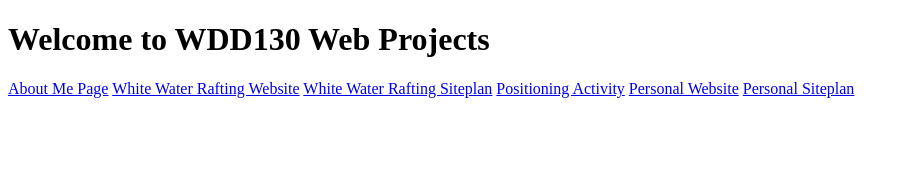
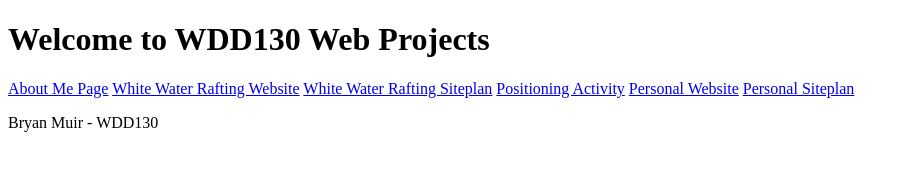
Before and after one commit to bryanm99/WDD130, a plain HTML site: page index.html in a window 1280 px wide. Shown: the whole page, without its empty margins (0-909 px from the left). Drawn offline with Linux system fonts and the light colour scheme.

Commit message:
Added a paragraph to the home page

```diff
--- a/index.html
+++ b/index.html
@@ -17,6 +17,6 @@
   <a href="#">Personal Website</a>
   <a href="#">Personal Siteplan</a>
 </nav>
-
+<p>Bryan Muir - WDD130</p>
 </body>
 </html>
```
